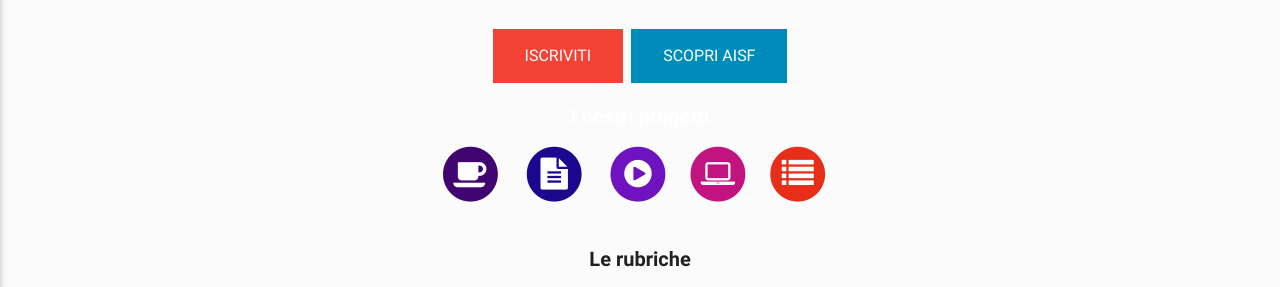
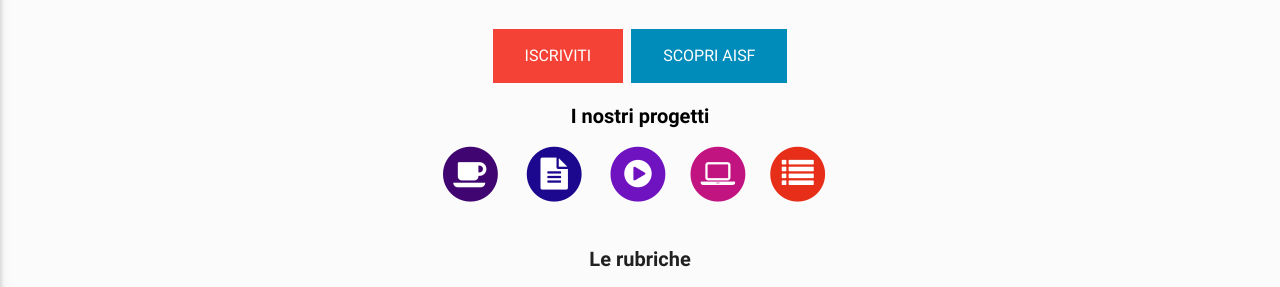
Before and after one commit to ai-sf/aisf_perugia, a Jekyll site: the page built from index.html, in a window 1280 px wide. Shown: the part 555-842 px from the top of the page. Built offline with Jekyll 4.4.1, drawn with Linux system fonts in a browser that asks for light colours; nearby versions of some CDN libraries.

Commit message:
Update index.html

```diff
--- a/index.html
+++ b/index.html
@@ -36,10 +36,11 @@ img: Aisfpg
       <h7>Il comitato locale AISF di Perugia nasce nel Dicembre 2017 e conta attualmente circa 20 membri. Il comitato svolge una serie di attività sia interne che esterne al Dipartimento di Fisica di Perugia con lo scopo di divulgare la Scienza, in particolare la Fisica.</h7>
 <br><br>
 <center>
-      <button class="button button3"> <a style="color:white" href="http://ai-sf.it"> ISCRIVITI  </button>
+      <button class="button button3"> <a style="color:white" href="http://ai-sf.it/iscrizione/"> ISCRIVITI  </button>
         <button class="button button2"> <a style="color:white" href="http://ai-sf.it"> SCOPRI AISF  </button>
         </center>
-<center><h4><b> I nostri progetti</b></h4></center>
+
+<center><h4 ><b style="color:black" > I nostri progetti</b></h4></center>
 
 <center>
 
```
